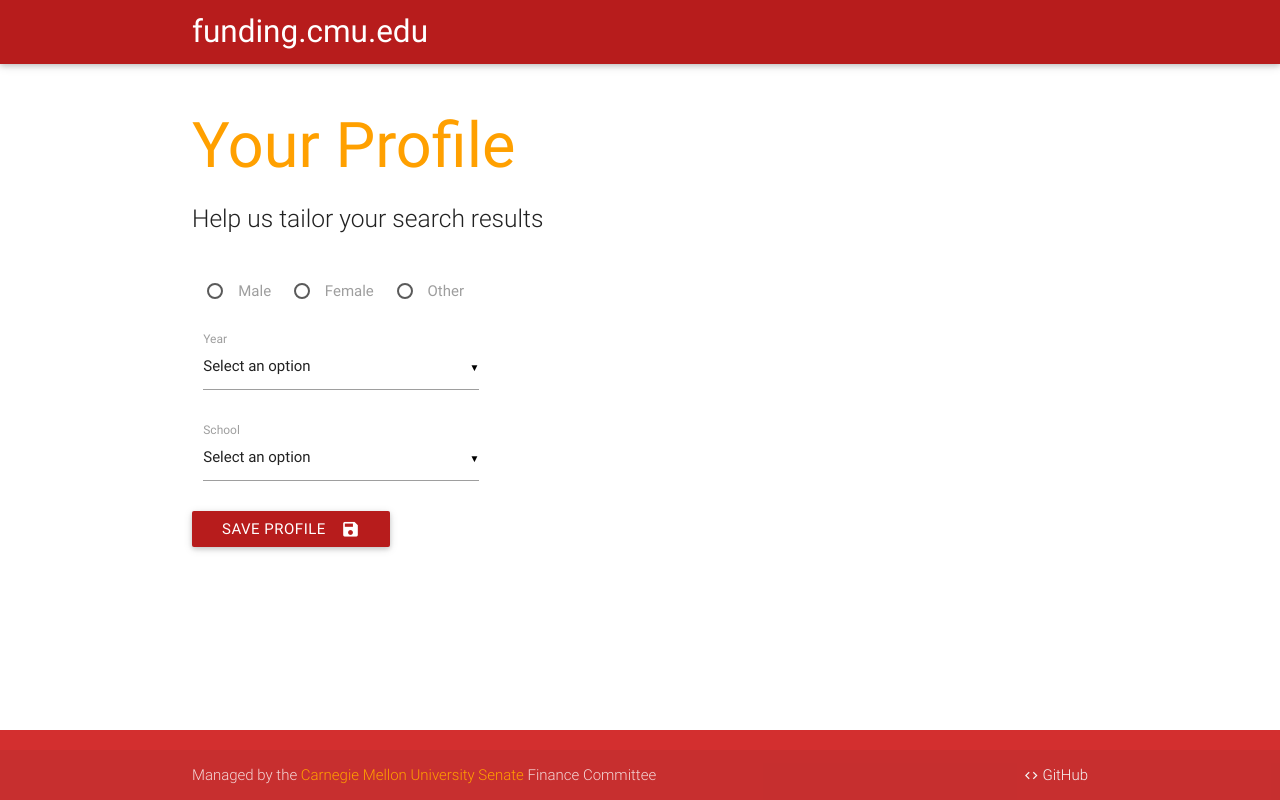
After one commit to CMU-Senate/Funding-at-CMU, a Python web app: template templates/profile.html in a window 1280 px wide. The commit adds this page. Run offline with Jinja, Linux system fonts and the light colour scheme; the template is opened without the code that fills it, so the values that code supplies are empty.

Commit message:
Start adding profile functionality

```diff
--- a/config.py
+++ b/config.py
@@ -25,7 +25,7 @@ from social.apps.flask_app.default.models import init_social
 app.config['SECRET_KEY'] = 'development'
 app.config['SESSION_PROTECTION'] = 'strong'
 app.config['SOCIAL_AUTH_LOGIN_URL'] = '/login'
-app.config['SOCIAL_AUTH_LOGIN_REDIRECT_URL'] = '/browse'
+app.config['SOCIAL_AUTH_LOGIN_REDIRECT_URL'] = '/?logged_in=1'
 app.config['SOCIAL_AUTH_USER_MODEL'] = 'models.User'
 app.config['SOCIAL_AUTH_AUTHENTICATION_BACKENDS'] = ('social.backends.google.GoogleOAuth2', )
 app.config['SOCIAL_AUTH_FIELDS_STORED_IN_SESSION'] = ['keep']
--- /dev/null
+++ b/static/js/profile.js
@@ -0,0 +1,3 @@
+$(document).ready(function () {
+    $('select').material_select();
+});
--- a/templates/index.html
+++ b/templates/index.html
@@ -3,7 +3,7 @@
 {% block title %}funding.cmu.edu{% endblock %}
 
 {% block main %}
-<div class="section no-pad-bot" id="index-banner">
+<div class="section">
   <div class="container">
     <h1 class="center amber-text text-darken-2">funding.cmu.edu</h1>
     <div class="row center">
--- /dev/null
+++ b/templates/profile.html
@@ -0,0 +1,68 @@
+{% extends 'base.html' %}
+
+{% block title %}funding.cmu.edu | Profile{% endblock %}
+
+{% block main %}
+<div class="section">
+  <div class="container">
+    <h1 class="amber-text text-darken-2">Your Profile</h1>
+    <h5 class="light">Help us tailor your search results</h5>
+
+    <br>
+
+    <form class="row" method="post">
+      <div class="col s12" style="margin-bottom: 1em;">
+        <div class="col s4">
+          <p style="display: inline-block; margin-right: 1em;">
+            <input name="gender" type="radio" value="male" id="male" required>
+            <label for="male">Male</label>
+          </p>
+          <p style="display: inline-block; margin-right: 1em;">
+            <input name="gender" type="radio" value="female" id="female">
+            <label for="female">Female</label>
+          </p>
+          <p style="display: inline-block; margin-right: 1em;">
+            <input name="gender" type="radio" value="other" id="other">
+            <label for="other">Other</label>
+          </p>
+        </div>
+      </div>
+
+      <div class="col s12" style="margin-bottom: 1em;">
+        <div class="input-field col s4">
+          <select required class="validate" name="year">
+            <option value="" disabled selected>Select an option</option>
+            {% for year in years %}
+            <option value="{{year.id}}">{{year.name.title()}}</option>
+            {% endfor %}
+          </select>
+          <label for="year">Year</label>
+        </div>
+      </div>
+
+      <div class="col s12" style="margin-bottom: 1em;">
+        <div class="input-field col s4">
+          <select required name="school">
+            <option value="" disabled selected>Select an option</option>
+            {% for school in schools %}
+            <option value="{{school.id}}">{{school.name}}</option>
+            {% endfor %}
+          </select>
+          <label for="school">School</label>
+        </div>
+      </div>
+
+      <div class="col s12">
+        <button type="submit" class="btn waves-effect waves-light red darken-4">Save Profile
+          <i class="material-icons right">save</i>
+        </button>
+      </div>
+    </form>
+
+  </div>
+</div>
+{% endblock %}
+
+{% block js %}
+<script type="text/javascript" src="{{ url_for('static', filename='js/profile.js') }}"></script>
+{% endblock %}
```
Also changed, not shown: app.py (+22 -1 lines), models.py (+6 -1 lines), app.db.
